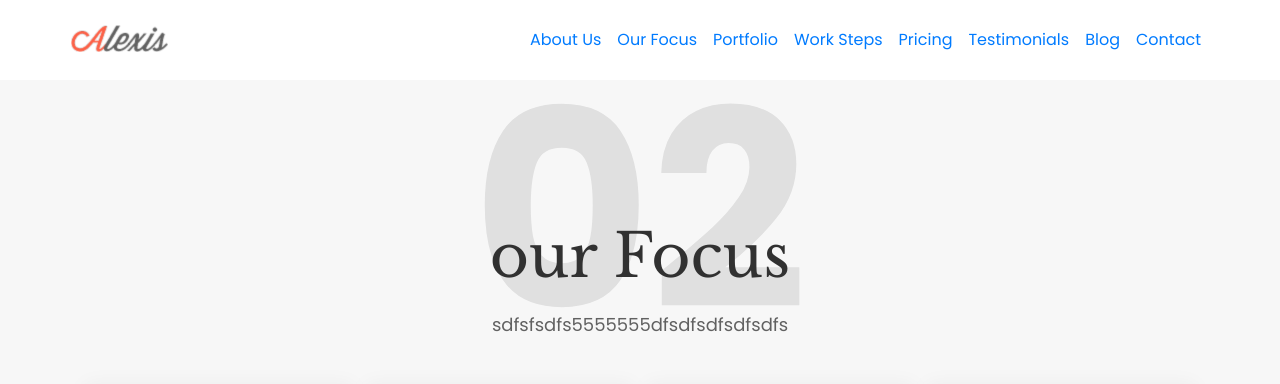
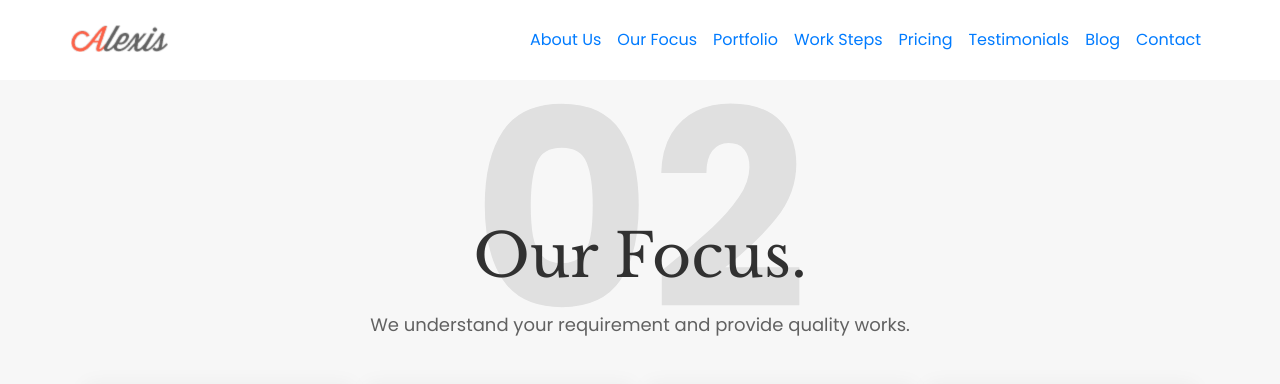
Before and after one commit to EvgenTN/Alexis, a React (Create React App) app: page /focus in a window 1280 px wide. Shown: the top 384 px of the page. Built offline with nearby package versions, Linux system fonts and the light colour scheme.

Commit message:
secTitle

```diff
--- /dev/null
+++ b/src/actions/actionTypes.js
@@ -0,0 +1 @@
+export const CHANGE_DATA = 'CHANGE_DATA';
--- a/src/components/SectionTitle/index.js
+++ b/src/components/SectionTitle/index.js
@@ -1,11 +1,17 @@
 import React from 'react';
 
-export default () => {
+export default (props) => {
+  console.log(props);
+  const {
+    number,
+    subText,
+    title,
+  } = props.section;
   return (
     <div className='sectionTitle'>
-      <p className='sectionNumber'>02</p>
-      <p className='title'>our Focus</p>
-      <p className= 'subtitle'>sdfsfsdfs5555555dfsdfsdfsdfsdfs</p>
+      <p className='sectionNumber'>{number}</p>
+      <p className='title'>{title}</p>
+        <p className='subtitle'>{subText}</p>
     </div>
-  )
+      )
 }
--- a/src/containers/Focus/index.js
+++ b/src/containers/Focus/index.js
@@ -18,17 +18,26 @@ import {
 
 
 class Focus extends Component {
-  constructor(props) {
-    super(props);
-    this.state = {
-      section: '',
-    };
-  }
+  // constructor(props) {
+  //   super(props);
+  //   this.state = {
+  //     section: '',
+  //   };
+  // }
 
+  // getSection = (arr, path) => {
+  //   const filter = arr.filter(item => {
+  //     return item.href === path
+  //   });
+  //   return filter[0];
+  // }
 
 
   render() {
-console.log(this.props.section)
+    // console.log(this.props);
+    // console.log(this.props.match.path);
+
+    // console.log(this.state)
 
     const box = [
       {
@@ -57,7 +66,11 @@ console.log(this.props.section)
       },
 
     ];
-
+    const {
+      section,
+      match,
+      getSection,
+    } = this.props;
 
 
 
@@ -65,7 +78,11 @@ console.log(this.props.section)
       <React.Fragment>
         <section className='focus'>
           <div className='wrapper'>
-            <SectionTitle />
+            <SectionTitle
+              section={
+                getSection(section, match.path)
+              }
+            />
             {/* <p className='focus__title title'>
             Our Focus.
         </p>
@@ -100,8 +117,10 @@ console.log(this.props.section)
 }
 
 const mapStateToProps = (state) => {
+  // console.log(state);
   return {
-    section: state.section,
+    section: state.data.section,
+    getSection: state.data.getSection,
   }
 }
 
--- a/src/index.js
+++ b/src/index.js
@@ -6,15 +6,15 @@ import App from './App';
 import registerServiceWorker from './registerServiceWorker';
 import configureStore from './Store/configureStore'
 // import initialData from   './initialData'
-const initialData = {
-  section: [{
-    name: 'About Us',
-    href: '/about',
-  }]
-}
+// const initialData = {
+//   section: [{
+//     name: 'About Us',
+//     href: '/about',
+//   }]
+// }
 
 
-const store = configureStore(initialData);
+const store = configureStore();
 
 ReactDOM.render(
   <Provider store = {store}>
--- /dev/null
+++ b/src/initialData/getSection.js
@@ -0,0 +1,9 @@
+
+const getSection = (arr, path) => {
+  const filter = arr.filter(item => {
+    return item.href === path
+  });
+  return filter[0];
+};
+
+export default getSection;
--- a/src/initialData/index.js
+++ b/src/initialData/index.js
@@ -1,5 +1,7 @@
 import section from './section';
+import getSection from './getSection';
 
 export default  {
   section,
+  getSection,
 }
--- a/src/initialData/section.js
+++ b/src/initialData/section.js
@@ -7,35 +7,90 @@ const section = [
 
   {
     name: 'About Us',
+    title: 'About Us.',
     href: '/about',
+    subText: '',
+    number: '01',
   },
   {
     name: 'Our Focus',
+    title: 'Our Focus.',
     href: '/focus',
+    subText: 'We understand your requirement and provide quality works.',
+    number: '02',
+
   },
   {
     name: 'Portfolio',
+    title: 'Portfolio.',
+
     href: '/portfolio',
+    subText: 'We understand your requirement and provide quality works.',
+    number: '03',
+
   },
   {
+    name: 'Our Team',
+    title: 'Our Team.',
+
+    href: '/team',
+    subText: 'We understand your requirement and provide quality works.',
+    number: '04',
+
+  },
+
+  {
     name: 'Work Steps',
+    title: 'Work Steps.',
+
     href: '/workSteps',
+    subText: 'We understand your requirement and provide quality works.',
+    number: '05',
+
   },
   {
     name: 'Pricing',
+    title: 'Pricing Table.',
     href: '/pricing',
+    subText: 'We understand your requirement and provide quality works.',
+    number: '06',
+
   },
   {
     name: 'Testimonials',
+    title: 'Testimonials.',
+
     href: '/testimonials',
+    subText: 'We understand your requirement and provide quality works.',
+    number: '07',
+
   },
+
+  {
+    name: 'Why Select Us?',
+    title: 'Why Select Us?',
+
+    href: '/whySelectUs',
+    subText: 'We understand your requirement and provide quality works.',
+    number: '08',
+
+  },
+
   {
     name: 'Blog',
+    title: 'Our Blog.',
     href: '/blog',
+    subText: 'We understand your requirement and provide quality works.',
+    number: '09',
+
   },
   {
     name: 'Contact',
+    title: 'Get in Touch.',
     href: '/contact',
+    subText: 'We understand your requirement and provide quality works.',
+    number: '10',
+
   }
 ];
 
--- a/src/reducers/dataReducer.js
+++ b/src/reducers/dataReducer.js
@@ -1,3 +1,11 @@
-export default (state = [], action) => {
-  return state
+import initialData from '../initialData';
+import * as actionTypes from '../actions/actionTypes';
+
+
+export default (state = initialData, action) => {
+  switch (action.type) {
+    case actionTypes.CHANGE_DATA:
+      return [...state];
+    default: return state;
+  }
 }
```
Also changed, not shown: src/actions/dataAction.js (added, +8 -0 lines).
